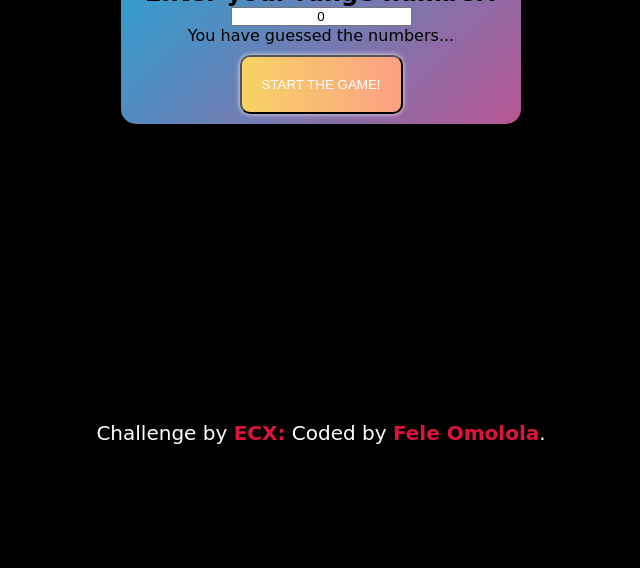
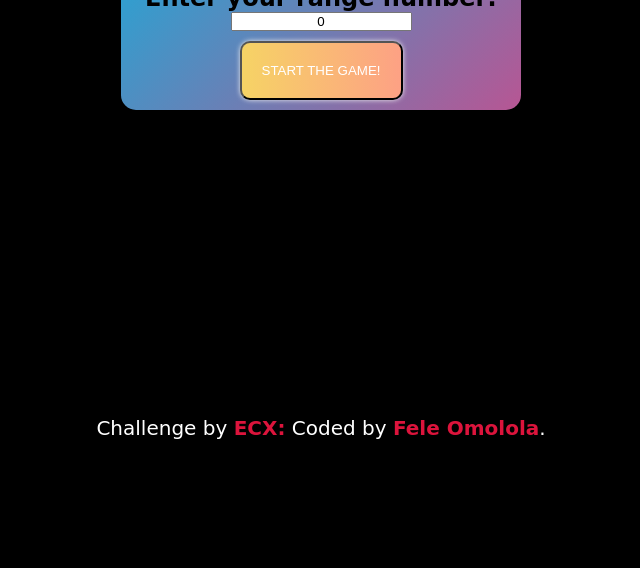
Before and after one commit to omololacrea8/guessing-game, a plain HTML site: page index.html in a window 1280 px wide. Shown: the part 232-800 px from the top of the page, without its empty margins (319-959 px from the left). Drawn offline with Linux system fonts and the light colour scheme; a web font is replaced by a local one.

Commit message:
Update index.html

```diff
--- a/index.html
+++ b/index.html
@@ -14,7 +14,6 @@
 
   <input type="text" value="0" id="Guess" id="Guess a number!">
   <br>
-  <p>You have guessed the numbers... </p>
   <div id="outputDiv"></div>
 
   <button onclick="start()">Start the Game!</button>
```
